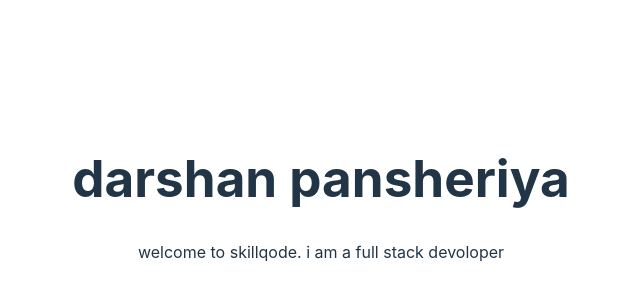
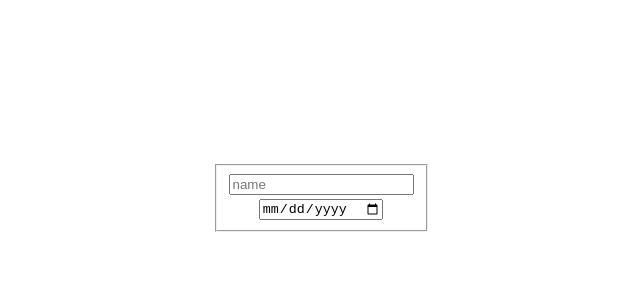
Before and after one commit to darshan6686/FullStack_4-00pm, a React (Vite) app in the folder vite-project1/: page / in a window 1280 px wide. Shown: the part 202-502 px from the top of the page, without its empty margins (319-959 px from the left). Built offline with nearby package versions, Linux system fonts and the light colour scheme.

Commit message:
first comm

```diff
--- a/vite-project1/src/App.jsx
+++ b/vite-project1/src/App.jsx
@@ -6,8 +6,12 @@ function App() {
 
   return (
    <div>
-     <h1>darshan pansheriya</h1>
-     <p>welcome to skillqode. i am a full stack devoloper</p>
+     <form action="">
+      <fieldset>
+        <input type="text" placeholder='name' /><br></br>
+        <input type="date" />
+      </fieldset>
+     </form>
    </div>
   )
 }
```
